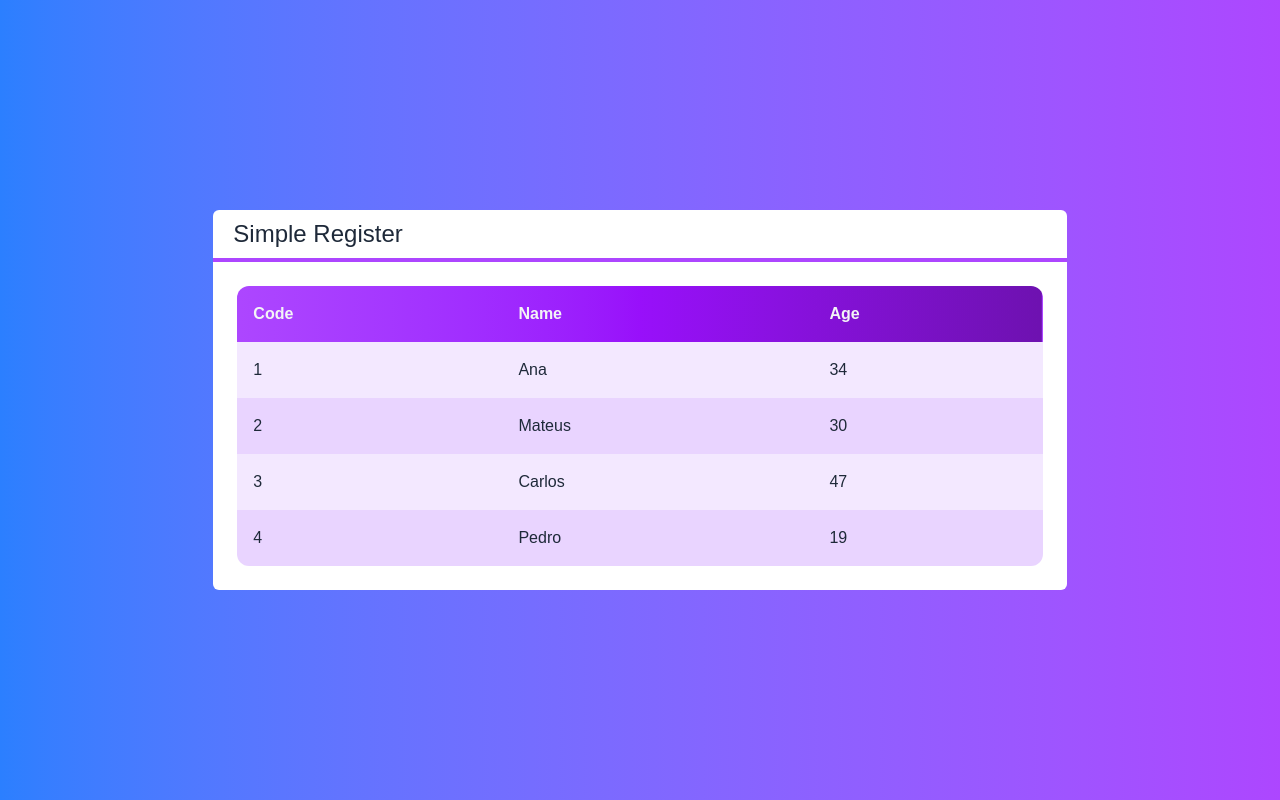
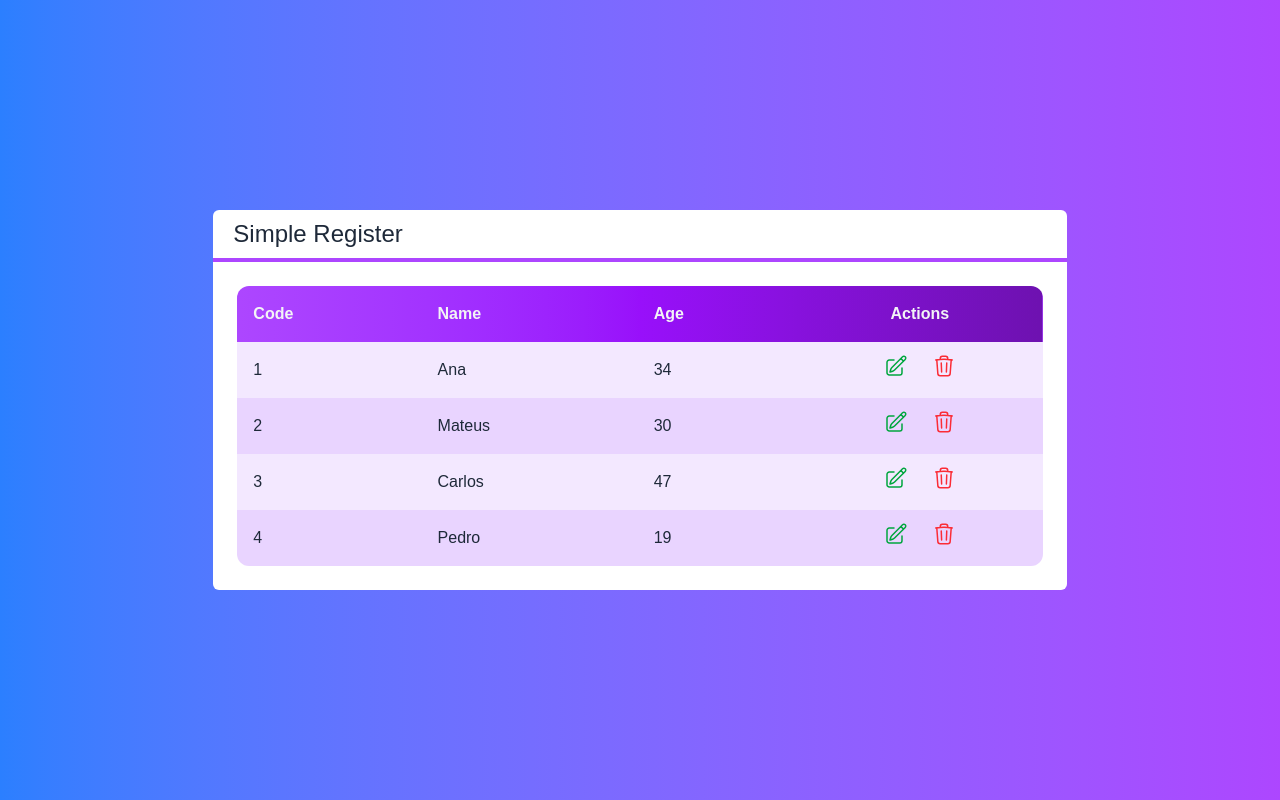
Before and after one commit to MateusBU/User_Register_with_DB, a Next.js app in the folder user_register/: page / in a window 1280 px wide. Built offline with nearby package versions, Linux system fonts and the light colour scheme.

Commit message:
Create callbacks to edit end delete clients, as well the style of these actions

```diff
--- a/user_register/src/app/page.tsx
+++ b/user_register/src/app/page.tsx
@@ -1,3 +1,5 @@
+'use client';
+
 import Layout from "../components/Layout";
 import Table from "../components/Table";
 import Client from "../core/Client";
@@ -5,12 +7,23 @@
 
 export default function Home() {
 
-  const clients = [
-    new Client('Ana', 34, '1'),
-    new Client('Mateus', 30, '2'),
-    new Client('Carlos', 47, '3'),
-    new Client('Pedro', 19, '4'),
-  ]
+  const rawClients = [
+    { name: 'Ana', age: 34, id: '1' },
+    { name: 'Mateus', age: 30, id: '2' },
+    { name: 'Carlos', age: 47, id: '3' },
+    { name: 'Pedro', age: 19, id: '4' },
+  ];
+
+  // Convert to class instances
+  const clients = rawClients.map(c => new Client(c.name, c.age, c.id));
+
+  function clientSelected(client: Client) {
+    console.log(client);
+  }
+
+  function clientDeleted(client: Client) {
+    console.log(client);
+  }
 
   return (
     <div className={`
@@ -19,7 +32,7 @@
       text-white
     `}>
       <Layout title="Simple Register">
-        <Table clients={clients}></Table>
+        <Table clients={clients} clientSelected={clientSelected} clientDeleted={clientDeleted}></Table>
       </Layout>
     </div>
   );
--- a/user_register/src/components/Table.tsx
+++ b/user_register/src/components/Table.tsx
@@ -1,9 +1,16 @@
+'use client';
+
 import Client from "../core/Client"
+import { IconEdit, IconTrash } from "./icons";
 
 interface TableProps{
     clients: Client[],
+    clientSelected?: (client: Client) => void //returns void
+    clientDeleted?: (client: Client) => void
 }
 export default function Table(props: TableProps){
+
+    const showActions = props.clientDeleted || props.clientSelected
 
     function renderHeader(){
         return(
@@ -11,12 +18,14 @@
                 <th className="text-left p-4">Code</th>
                 <th className="text-left p-4">Name</th>
                 <th className="text-left p-4">Age</th>
+                {showActions ? <th className="p-4">Actions</th> : false}
             </tr>
         )
     }
 
     function renderData(){
         //if there is client (not null), map is used
+        /* each client has his specif action (delete or edit) */
         return props.clients?.map((client, i) =>{
             return(
                 <tr key={client.id}
@@ -24,9 +33,36 @@
                     <td className="text-left p-4">{client.id}</td>
                     <td className="text-left p-4">{client.name}</td>
                     <td className="text-left p-4">{client.age}</td>
+                    {showActions ? renderAction(client) : false}
                 </tr>
             )
         });
+    }
+
+    function renderAction(client: Client){
+        return(
+            <td className="flex justify-center"> {/*same line => flex */}
+                {props.clientSelected ?(
+                    <button onClick={() => props.clientSelected?.(client)} className={`
+                        flex justify-center items-center
+                        text-green-600 rounded-full p-2 m-1
+                        hover:bg-purple-50 cursor-pointer
+                    `}>
+                        {IconEdit}
+                    </button>
+                ): false}
+                {props.clientDeleted ?(
+                    //onClick calls a callback from page.tsx. The function has the same name
+                    <button onClick={() => props.clientDeleted?.(client)} className={`
+                        flex justify-center items-center
+                        text-red-500 rounded-full p-2 m-1
+                        hover:bg-purple-50 cursor-pointer
+                    `}>
+                        {IconTrash}
+                    </button>
+                ): false}
+            </td>
+        )
     }
 
     //overflow-hidden ensures the contents respect the border-radius:
--- /dev/null
+++ b/user_register/src/components/icons.tsx
@@ -0,0 +1,10 @@
+export const IconEdit = (
+    <svg xmlns="http://www.w3.org/2000/svg" fill="none" viewBox="0 0 24 24" strokeWidth={1.5} stroke="currentColor" className="size-6">
+        <path strokeLinecap="round" strokeLinejoin="round" d="m16.862 4.487 1.687-1.688a1.875 1.875 0 1 1 2.652 2.652L10.582 16.07a4.5 4.5 0 0 1-1.897 1.13L6 18l.8-2.685a4.5 4.5 0 0 1 1.13-1.897l8.932-8.931Zm0 0L19.5 7.125M18 14v4.75A2.25 2.25 0 0 1 15.75 21H5.25A2.25 2.25 0 0 1 3 18.75V8.25A2.25 2.25 0 0 1 5.25 6H10" />
+    </svg>
+)
+export const IconTrash = (
+    <svg xmlns="http://www.w3.org/2000/svg" fill="none" viewBox="0 0 24 24" strokeWidth={1.5} stroke="currentColor" className="size-6">
+        <path strokeLinecap="round" strokeLinejoin="round" d="m14.74 9-.346 9m-4.788 0L9.26 9m9.968-3.21c.342.052.682.107 1.022.166m-1.022-.165L18.16 19.673a2.25 2.25 0 0 1-2.244 2.077H8.084a2.25 2.25 0 0 1-2.244-2.077L4.772 5.79m14.456 0a48.108 48.108 0 0 0-3.478-.397m-12 .562c.34-.059.68-.114 1.022-.165m0 0a48.11 48.11 0 0 1 3.478-.397m7.5 0v-.916c0-1.18-.91-2.164-2.09-2.201a51.964 51.964 0 0 0-3.32 0c-1.18.037-2.09 1.022-2.09 2.201v.916m7.5 0a48.667 48.667 0 0 0-7.5 0" />
+    </svg>
+)
```
